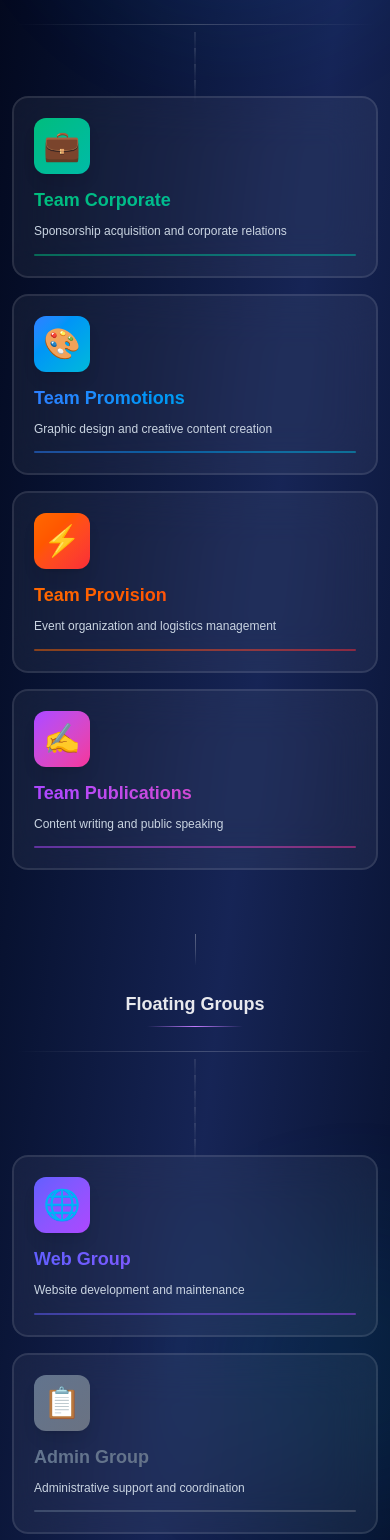
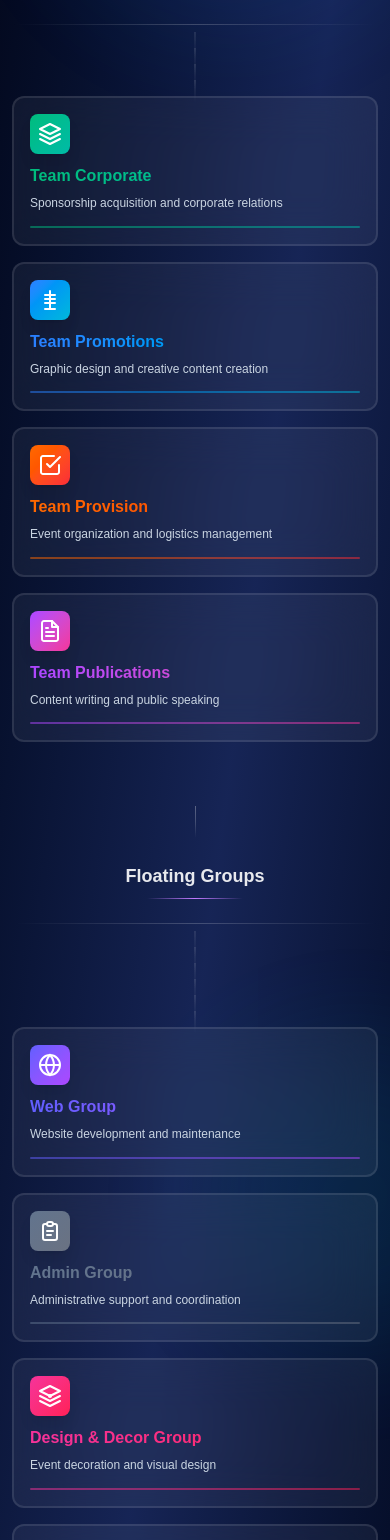
Before and after one commit to hossaintaufiq/ACM-Website2025, a Next.js app in the folder nsu-acm-v2/: page /our-team in a window 390 px wide. Shown: the part 432-1972 px from the top of the page. Built offline with nearby package versions, Linux system fonts and the light colour scheme.

Commit message:
making the team section responsive and more detailed

```diff
--- a/nsu-acm-v2/app/our-team/page.tsx
+++ b/nsu-acm-v2/app/our-team/page.tsx
@@ -8,37 +8,117 @@
   name: string;
   description: string;
   color: string;
-  icon: string;
+  icon: React.ReactNode;
   gradient: string;
 }
+
+// Professional SVG Icons
+const TeamIcons = {
+  Corporate: (
+    <svg className="w-full h-full" viewBox="0 0 24 24" fill="none" xmlns="http://www.w3.org/2000/svg">
+      <path d="M12 2L2 7L12 12L22 7L12 2Z" stroke="currentColor" strokeWidth="2" strokeLinecap="round" strokeLinejoin="round"/>
+      <path d="M2 17L12 22L22 17" stroke="currentColor" strokeWidth="2" strokeLinecap="round" strokeLinejoin="round"/>
+      <path d="M2 12L12 17L22 12" stroke="currentColor" strokeWidth="2" strokeLinecap="round" strokeLinejoin="round"/>
+    </svg>
+  ),
+  Promotions: (
+    <svg className="w-full h-full" viewBox="0 0 24 24" fill="none" xmlns="http://www.w3.org/2000/svg">
+      <path d="M7 21L17 21" stroke="currentColor" strokeWidth="2" strokeLinecap="round" strokeLinejoin="round"/>
+      <path d="M12 3L12 21" stroke="currentColor" strokeWidth="2" strokeLinecap="round" strokeLinejoin="round"/>
+      <path d="M7 7L17 7" stroke="currentColor" strokeWidth="2" strokeLinecap="round" strokeLinejoin="round"/>
+      <path d="M7 11L17 11" stroke="currentColor" strokeWidth="2" strokeLinecap="round" strokeLinejoin="round"/>
+      <path d="M7 15L17 15" stroke="currentColor" strokeWidth="2" strokeLinecap="round" strokeLinejoin="round"/>
+    </svg>
+  ),
+  Provision: (
+    <svg className="w-full h-full" viewBox="0 0 24 24" fill="none" xmlns="http://www.w3.org/2000/svg">
+      <path d="M9 11L12 14L22 4" stroke="currentColor" strokeWidth="2" strokeLinecap="round" strokeLinejoin="round"/>
+      <path d="M21 12V19C21 19.5304 20.7893 20.0391 20.4142 20.4142C20.0391 20.7893 19.5304 21 19 21H5C4.46957 21 3.96086 20.7893 3.58579 20.4142C3.21071 20.0391 3 19.5304 3 19V5C3 4.46957 3.21071 3.96086 3.58579 3.58579C3.96086 3.21071 4.46957 3 5 3H16" stroke="currentColor" strokeWidth="2" strokeLinecap="round" strokeLinejoin="round"/>
+    </svg>
+  ),
+  Publications: (
+    <svg className="w-full h-full" viewBox="0 0 24 24" fill="none" xmlns="http://www.w3.org/2000/svg">
+      <path d="M14 2H6C5.46957 2 4.96086 2.21071 4.58579 2.58579C4.21071 2.96086 4 3.46957 4 4V20C4 20.5304 4.21071 21.0391 4.58579 21.4142C4.96086 21.7893 5.46957 22 6 22H18C18.5304 22 19.0391 21.7893 19.4142 21.4142C19.7893 21.0391 20 20.5304 20 20V8L14 2Z" stroke="currentColor" strokeWidth="2" strokeLinecap="round" strokeLinejoin="round"/>
+      <path d="M14 2V8H20" stroke="currentColor" strokeWidth="2" strokeLinecap="round" strokeLinejoin="round"/>
+      <path d="M16 13H8" stroke="currentColor" strokeWidth="2" strokeLinecap="round" strokeLinejoin="round"/>
+      <path d="M16 17H8" stroke="currentColor" strokeWidth="2" strokeLinecap="round" strokeLinejoin="round"/>
+      <path d="M10 9H9H8" stroke="currentColor" strokeWidth="2" strokeLinecap="round" strokeLinejoin="round"/>
+    </svg>
+  ),
+  Web: (
+    <svg className="w-full h-full" viewBox="0 0 24 24" fill="none" xmlns="http://www.w3.org/2000/svg">
+      <circle cx="12" cy="12" r="10" stroke="currentColor" strokeWidth="2"/>
+      <path d="M2 12H22" stroke="currentColor" strokeWidth="2"/>
+      <path d="M12 2C14.5013 4.73835 15.9228 8.29203 16 12C15.9228 15.708 14.5013 19.2616 12 22C9.49872 19.2616 8.07725 15.708 8 12C8.07725 8.29203 9.49872 4.73835 12 2Z" stroke="currentColor" strokeWidth="2"/>
+    </svg>
+  ),
+  Admin: (
+    <svg className="w-full h-full" viewBox="0 0 24 24" fill="none" xmlns="http://www.w3.org/2000/svg">
+      <path d="M9 5H7C5.89543 5 5 5.89543 5 7V19C5 20.1046 5.89543 21 7 21H17C18.1046 21 19 20.1046 19 19V7C19 5.89543 18.1046 5 17 5H15" stroke="currentColor" strokeWidth="2" strokeLinecap="round" strokeLinejoin="round"/>
+      <path d="M9 5C9 3.89543 9.89543 3 11 3H13C14.1046 3 15 3.89543 15 5V5C15 6.10457 14.1046 7 13 7H11C9.89543 7 9 6.10457 9 5V5Z" stroke="currentColor" strokeWidth="2" strokeLinecap="round" strokeLinejoin="round"/>
+      <path d="M9 12H15" stroke="currentColor" strokeWidth="2" strokeLinecap="round" strokeLinejoin="round"/>
+      <path d="M9 16H13" stroke="currentColor" strokeWidth="2" strokeLinecap="round" strokeLinejoin="round"/>
+    </svg>
+  ),
+  Design: (
+    <svg className="w-full h-full" viewBox="0 0 24 24" fill="none" xmlns="http://www.w3.org/2000/svg">
+      <path d="M12 2L2 7L12 12L22 7L12 2Z" stroke="currentColor" strokeWidth="2" strokeLinecap="round" strokeLinejoin="round"/>
+      <path d="M2 17L12 22L22 17" stroke="currentColor" strokeWidth="2" strokeLinecap="round" strokeLinejoin="round"/>
+      <path d="M2 12L12 17L22 12" stroke="currentColor" strokeWidth="2" strokeLinecap="round" strokeLinejoin="round"/>
+      <circle cx="12" cy="12" r="2" fill="currentColor"/>
+    </svg>
+  ),
+  Research: (
+    <svg className="w-full h-full" viewBox="0 0 24 24" fill="none" xmlns="http://www.w3.org/2000/svg">
+      <path d="M9.663 17H14.673M12 3V1M18.364 4.636L17.657 3.929M21 12H19M4 12H2M6.343 4.343L5.636 3.636M3.343 15.657L4.05 16.364M16.657 15.657L15.95 16.364M12 18.469V19A2 2 0 1 1 8 19V18.469" stroke="currentColor" strokeWidth="2" strokeLinecap="round" strokeLinejoin="round"/>
+      <path d="M12 12C13.6569 12 15 10.6569 15 9C15 7.34315 13.6569 6 12 6C10.3431 6 9 7.34315 9 9C9 10.6569 10.3431 12 12 12Z" stroke="currentColor" strokeWidth="2" strokeLinecap="round" strokeLinejoin="round"/>
+    </svg>
+  ),
+  Cultural: (
+    <svg className="w-full h-full" viewBox="0 0 24 24" fill="none" xmlns="http://www.w3.org/2000/svg">
+      <path d="M9 19C9 19.7956 9.31607 20.5587 9.87868 21.1213C10.4413 21.6839 11.2044 22 12 22C12.7956 22 13.5587 21.6839 14.1213 21.1213C14.6839 20.5587 15 19.7956 15 19" stroke="currentColor" strokeWidth="2" strokeLinecap="round" strokeLinejoin="round"/>
+      <path d="M9 19C9 18.2044 9.31607 17.4413 9.87868 16.8787C10.4413 16.3161 11.2044 16 12 16C12.7956 16 13.5587 16.3161 14.1213 16.8787C14.6839 17.4413 15 18.2044 15 19" stroke="currentColor" strokeWidth="2" strokeLinecap="round" strokeLinejoin="round"/>
+      <path d="M9 19C9 17.3431 7.65685 16 6 16C4.34315 16 3 17.3431 3 19" stroke="currentColor" strokeWidth="2" strokeLinecap="round" strokeLinejoin="round"/>
+      <path d="M15 19C15 17.3431 16.3431 16 18 16C19.6569 16 21 17.3431 21 19" stroke="currentColor" strokeWidth="2" strokeLinecap="round" strokeLinejoin="round"/>
+      <path d="M9 19V12C9 10.3431 10.3431 9 12 9C13.6569 9 15 10.3431 15 12V19" stroke="currentColor" strokeWidth="2" strokeLinecap="round" strokeLinejoin="round"/>
+      <path d="M9 12V5C9 3.34315 10.3431 2 12 2C13.6569 2 15 3.34315 15 5V12" stroke="currentColor" strokeWidth="2" strokeLinecap="round" strokeLinejoin="round"/>
+    </svg>
+  ),
+  Photography: (
+    <svg className="w-full h-full" viewBox="0 0 24 24" fill="none" xmlns="http://www.w3.org/2000/svg">
+      <path d="M23 19C23 19.5304 22.7893 20.0391 22.4142 20.4142C22.0391 20.7893 21.5304 21 21 21H3C2.46957 21 1.96086 20.7893 1.58579 20.4142C1.21071 20.0391 1 19.5304 1 19V8C1 7.46957 1.21071 6.96086 1.58579 6.58579C1.96086 6.21071 2.46957 6 3 6H7L9 4H15L17 6H21C21.5304 6 22.0391 6.21071 22.4142 6.58579C22.7893 6.96086 23 7.46957 23 8V19Z" stroke="currentColor" strokeWidth="2" strokeLinecap="round" strokeLinejoin="round"/>
+      <circle cx="12" cy="13" r="4" stroke="currentColor" strokeWidth="2"/>
+    </svg>
+  ),
+};
 
 const mainTeams: Team[] = [
   {
     name: "Team Corporate",
     description: "Sponsorship acquisition and corporate relations",
     color: "from-emerald-500 to-teal-500",
-    icon: "💼",
+    icon: TeamIcons.Corporate,
     gradient: "from-emerald-500/20 via-teal-500/20 to-cyan-500/20",
   },
   {
     name: "Team Promotions",
     description: "Graphic design and creative content creation",
     color: "from-blue-500 to-cyan-500",
-    icon: "🎨",
+    icon: TeamIcons.Promotions,
     gradient: "from-blue-500/20 via-cyan-500/20 to-teal-500/20",
   },
   {
     name: "Team Provision",
     description: "Event organization and logistics management",
     color: "from-orange-500 to-red-500",
-    icon: "⚡",
+    icon: TeamIcons.Provision,
     gradient: "from-orange-500/20 via-red-500/20 to-pink-500/20",
   },
   {
     name: "Team Publications",
     description: "Content writing and public speaking",
     color: "from-purple-500 to-pink-500",
-    icon: "✍️",
+    icon: TeamIcons.Publications,
     gradient: "from-purple-500/20 via-pink-500/20 to-rose-500/20",
   },
 ];
@@ -48,42 +128,42 @@
     name: "Web Group",
     description: "Website development and maintenance",
     color: "from-indigo-500 to-purple-500",
-    icon: "🌐",
+    icon: TeamIcons.Web,
     gradient: "from-indigo-500/20 via-purple-500/20 to-pink-500/20",
   },
   {
     name: "Admin Group",
     description: "Administrative support and coordination",
     color: "from-slate-500 to-gray-500",
-    icon: "📋",
+    icon: TeamIcons.Admin,
     gradient: "from-slate-500/20 via-gray-500/20 to-zinc-500/20",
   },
   {
     name: "Design & Decor Group",
     description: "Event decoration and visual design",
     color: "from-pink-500 to-rose-500",
-    icon: "🎭",
+    icon: TeamIcons.Design,
     gradient: "from-pink-500/20 via-rose-500/20 to-red-500/20",
   },
   {
     name: "Research & Development Group",
     description: "Technical research and innovation projects",
     color: "from-green-500 to-emerald-500",
-    icon: "🔬",
+    icon: TeamIcons.Research,
     gradient: "from-green-500/20 via-emerald-500/20 to-teal-500/20",
   },
   {
     name: "Cultural Group",
     description: "Cultural events and activities",
     color: "from-yellow-500 to-orange-500",
-    icon: "🎪",
+    icon: TeamIcons.Cultural,
     gradient: "from-yellow-500/20 via-orange-500/20 to-red-500/20",
   },
   {
     name: "Photography & Cinematography Group",
     description: "Event documentation and media production",
     color: "from-cyan-500 to-blue-500",
-    icon: "📸",
+    icon: TeamIcons.Photography,
     gradient: "from-cyan-500/20 via-blue-500/20 to-indigo-500/20",
   },
 ];
@@ -141,7 +221,7 @@
         style={{ transformStyle: "preserve-3d" }}
       >
         {/* 3D Card */}
-        <div className={`relative bg-white/5 backdrop-blur-xl border-2 border-white/10 rounded-2xl sm:rounded-3xl p-5 sm:p-6 md:p-8 transition-all duration-500 hover:border-white/30 hover:shadow-2xl ${isFloating ? "hover:shadow-purple-500/30" : "hover:shadow-blue-500/30"}`}>
+        <div className={`relative bg-white/5 backdrop-blur-xl border-2 border-white/10 rounded-xl sm:rounded-2xl md:rounded-3xl p-4 sm:p-5 md:p-6 lg:p-8 transition-all duration-500 hover:border-white/30 hover:shadow-2xl ${isFloating ? "hover:shadow-purple-500/30" : "hover:shadow-blue-500/30"}`}>
           {/* Gradient Background */}
           <div className={`absolute inset-0 bg-gradient-to-br ${team.gradient} opacity-0 group-hover:opacity-100 rounded-2xl sm:rounded-3xl transition-opacity duration-500`}></div>
 
@@ -150,25 +230,27 @@
 
           {/* Content */}
           <div className="relative z-10" style={{ transformStyle: "preserve-3d" }}>
-            {/* Icon */}
-            <div className="mb-3 sm:mb-4">
-              <div className={`inline-flex items-center justify-center w-14 h-14 sm:w-16 sm:h-16 md:w-20 md:h-20 rounded-xl sm:rounded-2xl bg-gradient-to-br ${team.color} text-3xl sm:text-4xl md:text-5xl transform group-hover:scale-110 group-hover:rotate-6 transition-all duration-500 shadow-lg`}>
-                {team.icon}
+            {/* Professional Icon */}
+            <div className="mb-3 sm:mb-4 md:mb-5">
+              <div className={`inline-flex items-center justify-center w-10 h-10 sm:w-12 sm:h-12 md:w-14 md:h-14 rounded-lg sm:rounded-xl bg-gradient-to-br ${team.color} p-2 sm:p-2.5 md:p-3 transform group-hover:scale-110 group-hover:rotate-6 transition-all duration-500 shadow-lg`}>
+                <div className="text-white w-full h-full">
+                  {team.icon}
+                </div>
               </div>
             </div>
 
             {/* Title */}
-            <h3 className={`text-lg sm:text-xl md:text-2xl font-bold mb-2 sm:mb-3 bg-gradient-to-r ${team.color} bg-clip-text text-transparent`}>
+            <h3 className={`text-base sm:text-lg md:text-xl lg:text-2xl font-bold mb-2 sm:mb-3 bg-gradient-to-r ${team.color} bg-clip-text text-transparent leading-tight`}>
               {team.name}
             </h3>
 
             {/* Description */}
-            <p className="text-slate-300 text-xs sm:text-sm md:text-base leading-relaxed">
+            <p className="text-slate-300 text-xs sm:text-sm leading-relaxed">
               {team.description}
             </p>
 
             {/* Decorative Element */}
-            <div className={`mt-3 sm:mt-4 h-0.5 sm:h-1 w-full bg-gradient-to-r ${team.color} rounded-full opacity-50 group-hover:opacity-100 transition-opacity duration-500`}></div>
+            <div className={`mt-3 sm:mt-4 h-0.5 w-full bg-gradient-to-r ${team.color} rounded-full opacity-50 group-hover:opacity-100 transition-opacity duration-500`}></div>
           </div>
 
           {/* 3D Edge Highlights */}
```
